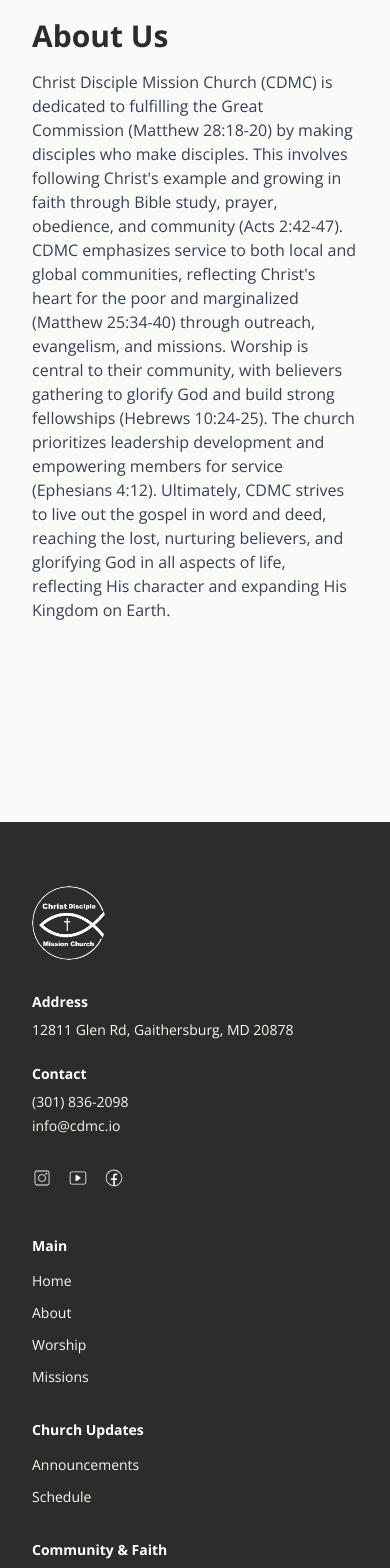
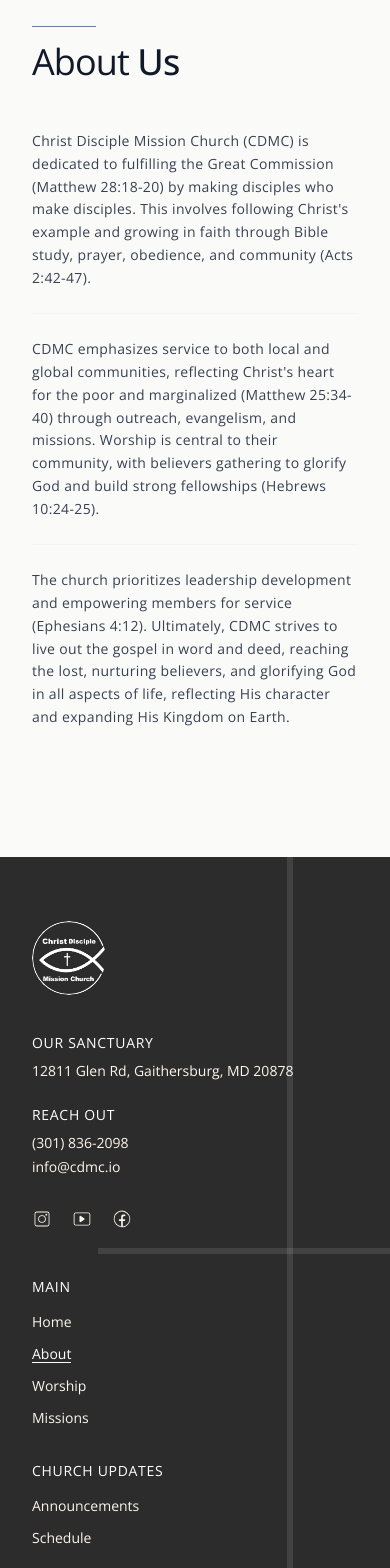
Before and after one commit to alleny0o/cdmclife, a Next.js app: page /about in a window 390 px wide. Shown: the part 1000-2568 px from the top of the page. Built offline with nearby package versions, Linux system fonts and the light colour scheme; no server answers.

Commit message:
IPRJNSfegjnaoegfsaekjfsgienooesgn

```diff
--- a/src/app/(main)/(about)/components/AboutUs.tsx
+++ b/src/app/(main)/(about)/components/AboutUs.tsx
@@ -1,3 +1,4 @@
+import Image from "next/image";
 import TabLayout from "./layouts/TabLayout";
 import { H2 } from "@/components/text/H2";
 import { P } from "@/components/text/P";
@@ -5,20 +6,65 @@ import { P } from "@/components/text/P";
 function AboutUs() {
   return (
     <TabLayout>
-      {/* Title Section */}
-      <div className="w-full pb-8">
-        <div className="max-w-7xl mx-auto">
-          <H2>About Us</H2>
-          <P className="md:!text-lg !text-base leading-relaxed !text-gray-700">
-            Christ Disciple Mission Church (CDMC) is dedicated to fulfilling the Great Commission (Matthew 28:18-20) by making
-            disciples who make disciples. This involves following Christ&apos;s example and growing in faith through Bible study,
-            prayer, obedience, and community (Acts 2:42-47). CDMC emphasizes service to both local and global communities,
-            reflecting Christ&apos;s heart for the poor and marginalized (Matthew 25:34-40) through outreach, evangelism, and
-            missions. Worship is central to their community, with believers gathering to glorify God and build strong fellowships
-            (Hebrews 10:24-25). The church prioritizes leadership development and empowering members for service (Ephesians 4:12).
-            Ultimately, CDMC strives to live out the gospel in word and deed, reaching the lost, nurturing believers, and
-            glorifying God in all aspects of life, reflecting His character and expanding His Kingdom on Earth.
-          </P>
+      {/* Hero Section with Visual Element */}
+      <div className="w-full pb-16 relative">
+
+        <div className="max-w-7xl mx-auto pt-6">
+          {/* Elegant Title with Decorative Element */}
+          <div className="relative mb-12">
+            <div className="h-px w-16 bg-dustyBlue absolute -top-4 left-0"></div>
+            <H2 className="text-4xl sm:text-5xl font-light tracking-tight text-gray-900">
+              About <span className="font-medium">Us</span>
+            </H2>
+          </div>
+
+          {/* Enhanced Text Presentation */}
+          <div className="grid grid-cols-1 md:grid-cols-12 gap-8">
+            <div className="md:col-span-7 lg:col-span-8">
+              <P className="text-base sm:text-lg md:text-xl font-light leading-relaxed text-gray-700 tracking-wide">
+                Christ Disciple Mission Church (CDMC) is dedicated to fulfilling the Great Commission (Matthew 28:18-20) by making
+                disciples who make disciples. This involves following Christ&apos;s example and growing in faith through Bible
+                study, prayer, obedience, and community (Acts 2:42-47).
+              </P>
+
+              <div className="h-px w-full bg-gray-100 my-6"></div>
+
+              <P className="text-base sm:text-lg md:text-xl font-light leading-relaxed text-gray-700 tracking-wide">
+                CDMC emphasizes service to both local and global communities, reflecting Christ&apos;s heart for the poor and
+                marginalized (Matthew 25:34-40) through outreach, evangelism, and missions. Worship is central to their community,
+                with believers gathering to glorify God and build strong fellowships (Hebrews 10:24-25).
+              </P>
+
+              <div className="h-px w-full bg-gray-100 my-6"></div>
+
+              <P className="text-base sm:text-lg md:text-xl font-light leading-relaxed text-gray-700 tracking-wide">
+                The church prioritizes leadership development and empowering members for service (Ephesians 4:12). Ultimately,
+                CDMC strives to live out the gospel in word and deed, reaching the lost, nurturing believers, and glorifying God
+                in all aspects of life, reflecting His character and expanding His Kingdom on Earth.
+              </P>
+            </div>
+
+            {/* Visual Accent Column */}
+            <div className="hidden md:block md:col-span-5 lg:col-span-4 relative">
+              <div className="absolute top-0 left-0 h-full w-px bg-gray-200"></div>
+              <div className="pl-8">
+                <div className="p-6 bg-gray-50 rounded-lg shadow-sm">
+                  <div className="relative w-full h-40">
+                    <Image
+                      src="https://d22po4pjz3o32e.cloudfront.net/placeholder-image-landscape.svg"
+                      alt="Church community worshiping"
+                      layout="fill"
+                      objectFit="cover"
+                      className="rounded-lg shadow-md"
+                    />
+                  </div>
+                  <p className="text-sm text-gray-500 italic mt-4">
+                    "Growing together in faith and love."
+                  </p>
+                </div>
+              </div>
+            </div>
+          </div>
         </div>
       </div>
     </TabLayout>
--- a/src/app/(main)/(about)/components/layouts/TabLayout.tsx
+++ b/src/app/(main)/(about)/components/layouts/TabLayout.tsx
@@ -4,7 +4,7 @@ type TabLayoutProps = {
 
 function TabLayout(input: TabLayoutProps) {
   return (
-    <section className="min-h-screen pt-10 pb-16 sm:px-6 lg:px-0">
+    <section className="min-h-screen pt-10 pb-16 lg:px-0">
         {input.children}
     </section>
   )
--- a/src/app/(main)/(home)/components/Highlights.tsx
+++ b/src/app/(main)/(home)/components/Highlights.tsx
@@ -2,6 +2,7 @@ import Image from "next/image";
 import Link from "next/link";
 import React from "react";
 import { RxChevronRight } from "react-icons/rx";
+import { ArrowUpRight } from "lucide-react";
 import { Section, Container } from "@/components/layouts/Layouts";
 import { H2 } from "@/components/text/H2";
 import { H3 } from "@/components/text/H3";
@@ -31,48 +32,65 @@ async function Highlights() {
   const highlights = data.sort((a, b) => a.order - b.order);
 
   return (
-    <Section className="min-h-full pt-12 md:pt-14 sm:px-6">
+    <Section className="min-h-full pt-12 pb-20 sm:px-6">
       <Container className="max-w-7xl">
-        {/* Header */}
-        <div className="mb-12 text-left">
-          <ItalicsP className="text-dustyBlue">Welcome to</ItalicsP>
-          <H2 className="mt-[0.275rem]">Christ Disciple Mission Church</H2>
-          <P>From Small Seeds, Great Things Grow.</P>
-        </div>
+        {/* Enhanced Header with decorative elements */}
+        <div className="mb-16 text-left relative">
+          <ItalicsP className="text-dustyBlue tracking-wide">Welcome to</ItalicsP>
+          <H2 className="mt-1 text-4xl sm:text-5xl font-medium tracking-tight">
+            Christ Disciple Mission Church
+          </H2>
+          <P className="mt-4 text-lg text-deepBlack/80 max-w-xl font-light tracking-wide">
+            From Small Seeds, Great Things Grow.
+          </P>
+          <div className="absolute -bottom-6 left-0 w-40 h-px bg-gradient-to-r from-dustyBlue to-transparent"></div>
+          </div>
 
-        {/* Articles List */}
+        {/* Refined Articles List */}
         <div>
-          {highlights.map((highlight) => (
+          {highlights.map((highlight, index) => (
             <article
               key={highlight._id}
-              className="grid grid-cols-1 items-center gap-x-12 gap-y-6 border-t border-border-primary py-8 sm:grid-cols-2 sm:gap-y-0 lg:gap-x-[4.9rem] lg:py-12"
+              className={`grid grid-cols-1 items-center gap-x-16 gap-y-8 border-t border-border-primary py-12 sm:grid-cols-2 sm:gap-y-0 lg:gap-x-20 lg:py-16 ${
+                index === highlights.length - 1 ? "border-b" : ""
+              }`}
             >
-              <div>
-                <H3 className="mb-2">
+              <div className="order-2 sm:order-1">
+                <H3 className="mb-3 text-2xl md:text-3xl font-medium text-deepBlack tracking-tight">
                   <div>{highlight.title}</div>
                 </H3>
-                <P>{highlight.description}</P>
-                <ul className="mt-3 flex flex-wrap gap-2 md:mt-4">
+                <P className="text-base md:text-lg font-light leading-relaxed text-deepBlack/80">
+                  {highlight.description}
+                </P>
+                <ul className="mt-4 mb-8 flex flex-wrap gap-2 md:mt-6">
                   {highlight.tags.map((tag, index) => (
                     <li key={index}>
-                      <div className="bg-background-secondary px-2 py-1 text-xs md:text-sm font-semibold rounded">{tag}</div>
+                      <div className="bg-background-secondary/80 px-3 py-1 text-xs md:text-sm font-medium rounded-full">
+                        {tag}
+                      </div>
                     </li>
                   ))}
                 </ul>
                 <Link
                   href={highlight.href}
-                  className="inline-flex items-center border-2 border-deepBlack text-deepBlack px-6 py-2 rounded-md font-medium hover:bg-deepBlack hover:text-softWhite transition-colors mt-6 md:mt-8 text-sm md:text-base"
+                  className="group inline-flex items-center border-2 border-deepBlack text-deepBlack px-6 py-2 rounded-md font-medium hover:bg-deepBlack hover:text-softWhite transition-all duration-300 text-sm md:text-base relative overflow-hidden"
                 >
-                  Learn More <RxChevronRight className="ml-2" />
+                  <span className="relative z-10">Learn More</span>
+                  <span className="relative z-10 ml-2 transition-transform duration-300 group-hover:translate-x-1">
+                    <ArrowUpRight size={18} />
+                  </span>
+                  <span className="absolute inset-0 bg-deepBlack -translate-x-full group-hover:translate-x-0 transition-transform duration-300"></span>
                 </Link>
               </div>
-              <div className="relative w-full h-0 pb-[75%]">
-                <div className="absolute inset-0">
+
+              <div className="relative w-full h-0 pb-[65%] order-1 sm:order-2 overflow-hidden rounded-lg shadow-md">
+                <div className="absolute inset-0 group">
+                  <div className="absolute inset-0 bg-gradient-to-t from-deepBlack/20 to-transparent z-10"></div>
                   <Image
                     src={highlight.imageURL}
                     alt={highlight.title}
                     fill
-                    className="object-cover rounded"
+                    className="object-cover transition-transform duration-700 hover:scale-105"
                     sizes="(max-width: 640px) 100vw, 50vw"
                   />
                 </div>
@@ -80,7 +98,6 @@ async function Highlights() {
             </article>
           ))}
         </div>
-        <div className="mt-12 flex justify-center" />
       </Container>
     </Section>
   );
--- a/src/components/footer/Footer.tsx
+++ b/src/components/footer/Footer.tsx
@@ -1,40 +1,55 @@
 "use client";
 
 import Link from "next/link";
+import { usePathname } from "next/navigation"; // Import Next.js pathname hook
 import React from "react";
 import { Logo } from "../header/Logo";
 import { SOCIAL_MEDIAS } from "@/constants/social-medias";
 import { FOOTER_LINKS } from "@/constants/nav-links";
 
 function Footer() {
+  const pathname = usePathname(); // Get current active route
+
   return (
-    <footer className="bg-deepBlack py-16">
-      <div className="max-w-7xl mx-auto px-8">
+    <footer className="bg-deepBlack py-16 relative overflow-hidden">
+      {/* Large Christian Cross Background Element */}
+      <div className="absolute inset-0 pointer-events-none">
+        {/* Full-height vertical beam positioned toward right side */}
+        <div className="absolute right-1/4 top-0 bottom-0 w-1.5 bg-white opacity-10"></div>
+
+        {/* Horizontal beam positioned at upper third */}
+        <div className="absolute right-0 top-1/3 w-3/4 h-1.5 bg-white opacity-10"></div>
+
+        {/* Subtle radial gradient in bottom right */}
+        <div className="absolute bottom-0 right-0 w-96 h-96 bg-gradient-radial from-white to-transparent opacity-5"></div>
+      </div>
+
+      <div className="max-w-7xl mx-auto px-8 relative z-10">
         <div className="grid grid-cols-1 gap-12 lg:grid-cols-[1.2fr_2fr] lg:gap-20">
           {/* Left Section: Logo, Contact, and Social */}
           <div className="space-y-8">
+            {/* Fix: Only Logo Clickable */}
             <Logo />
 
             <div className="space-y-6">
               <div>
-                <p className="text-white text-sm font-bold mb-2">Address</p>
-                <p className="text-vintageCream text-sm">
-                  12811 Glen Rd, Gaithersburg, MD 20878
-                </p>
+                <h3 className="text-white text-sm tracking-wider uppercase mb-2">Our Sanctuary</h3>
+                <p className="text-vintageCream text-sm font-light">12811 Glen Rd, Gaithersburg, MD 20878</p>
               </div>
 
               <div>
-                <p className="text-white text-sm font-bold mb-2">Contact</p>
-                <div className="space-y-1">
+                <h3 className="text-white text-sm tracking-wider uppercase mb-2">Reach Out</h3>
+                {/* Fix: Ensure phone & email are on separate lines */}
+                <div className="flex flex-col space-y-1">
                   <Link
                     href="tel:13018362098"
-                    className="text-vintageCream text-sm hover:text-vintageCream/80 transition-colors block"
+                    className="text-vintageCream text-sm font-light transition-colors hover:text-white"
                   >
                     (301) 836-2098
                   </Link>
                   <Link
                     href="mailto:info@cdmc.io"
-                    className="text-vintageCream text-sm hover:text-vintageCream/80 transition-colors block"
+                    className="text-vintageCream text-sm font-light transition-colors hover:text-white"
                   >
                     info@cdmc.io
                   </Link>
@@ -42,16 +57,18 @@ function Footer() {
               </div>
             </div>
 
-            <div className="flex gap-4">
+            {/* Social Media Icons */}
+            <div className="flex gap-5">
               {SOCIAL_MEDIAS.map(({ url, icon: Icon }, index) => (
                 <Link
                   key={index}
                   href={url}
                   target="_blank"
                   rel="noopener noreferrer"
-                  className="text-vintageCream hover:text-vintageCream/70 transition-colors"
+                  className="text-vintageCream transition-colors hover:text-white"
+                  aria-label={`Visit our social media page ${index + 1}`}
                 >
-                  <Icon className="w-5 h-5" />
+                  <Icon className="w-5 h-5 transition-transform duration-200 hover:scale-110" />
                 </Link>
               ))}
             </div>
@@ -61,40 +78,35 @@ function Footer() {
           <div className="grid grid-cols-1 md:grid-cols-2 lg:grid-cols-3 gap-8">
             {FOOTER_LINKS.map(({ title, links }, index) => (
               <div key={index} className="space-y-3">
-                <p className="text-white text-sm font-bold">{title}</p>
+                <h3 className="text-white text-sm tracking-wider uppercase">{title}</h3>
                 <ul className="space-y-2">
-                  {links.map(({ name, path, external = false }, subIndex) => (
-                    <li key={subIndex}>
-                      {external ? (
+                  {links.map(({ name, path, external = false }, subIndex) => {
+                    const isActive = pathname === path; // Check if link is active
+
+                    return (
+                      <li key={subIndex}>
                         <Link
                           href={path}
-                          target="_blank"
-                          rel="noopener noreferrer"
-                          className="text-vintageCream text-sm hover:text-vintageCream/80 transition-colors"
+                          target={external ? "_blank" : "_self"}
+                          rel={external ? "noopener noreferrer" : ""}
+                          className={`relative text-vintageCream text-sm font-light transition-colors hover:text-white
+                            ${isActive ? "text-white after:absolute after:bottom-0 after:left-0 after:w-full after:h-[1px] after:bg-white after:transition-all" : ""}
+                          `}
                         >
                           {name}
                         </Link>
-                      ) : (
-                        <Link
-                          href={path}
-                          className="text-vintageCream text-sm hover:text-vintageCream/80 transition-colors"
-                        >
-                          {name}
-                        </Link>
-                      )}
-                    </li>
-                  ))}
+                      </li>
+                    );
+                  })}
                 </ul>
               </div>
             ))}
           </div>
         </div>
 
-        {/* Bottom Section */}
-        <div className="mt-16 pt-8 border-t border-vintageCream">
-          <p className="text-vintageCream text-sm">
-            © {new Date().getFullYear()} CDMC. All rights reserved.
-          </p>
+        {/* Bottom Section with Subtle Border */}
+        <div className="mt-12 pt-6 border-t-[1px] border-white/30">
+          <p className="text-vintageCream text-xs tracking-wide">© {new Date().getFullYear()} CDMC. All rights reserved.</p>
         </div>
       </div>
     </footer>
--- a/src/components/header/Logo.tsx
+++ b/src/components/header/Logo.tsx
@@ -6,7 +6,7 @@ interface LogoProps {
 }
 
 export const Logo = ({ className = "" }: LogoProps) => (
-  <Link href="/" aria-label="Home">
+  <Link href="/" aria-label="Home" className="inline-block">
     <div className="group relative lg:h-[88px] lg:w-[88px] md:w-[82px] md:h-[82px] w-[74px] h-[74px] overflow-hidden rounded-full flex justify-center items-center transition-transform duration-300 hover:scale-105 active:scale-95">
       <Image
         src="/cdmc-logo.png" // Use WebP if possible (fallback to PNG if not available)
```
Also changed, not shown: src/app/(main)/(home)/components/Sermons.tsx (+27 -18 lines), src/app/(main)/(worship)/components/WorshipInfo.tsx (+66 -28 lines).
